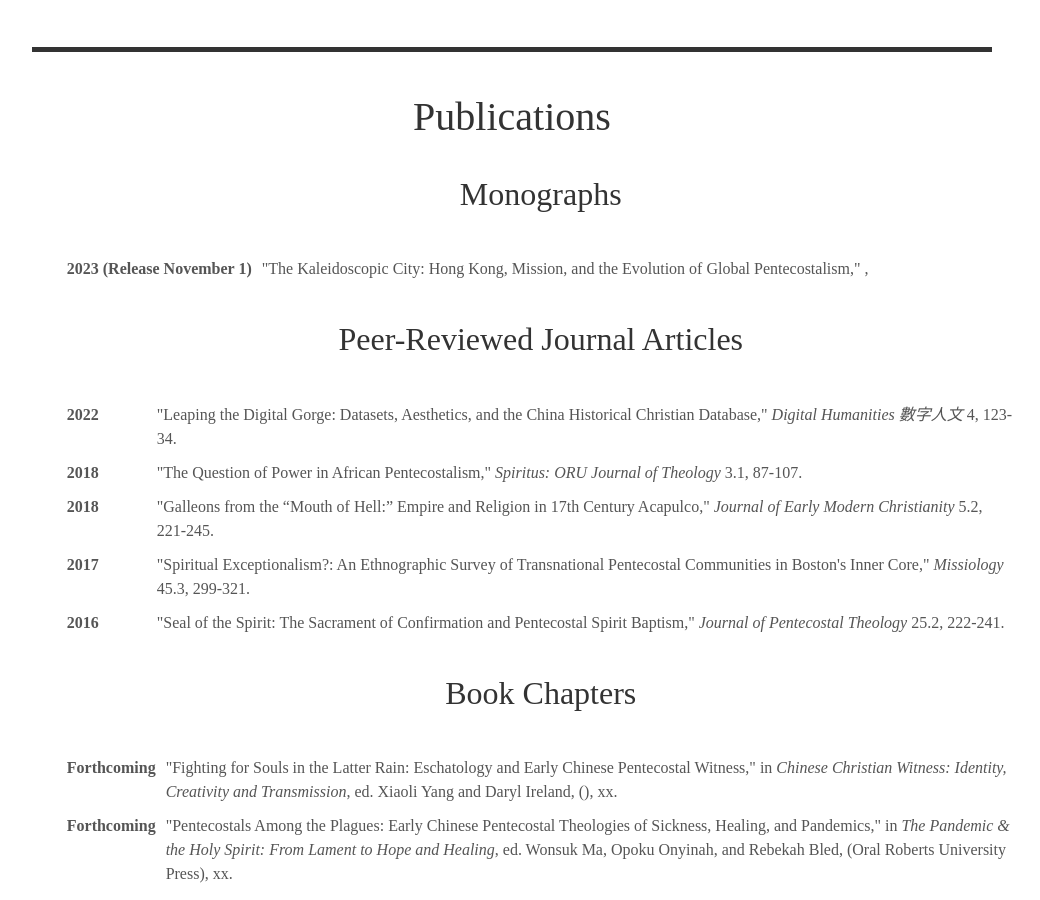
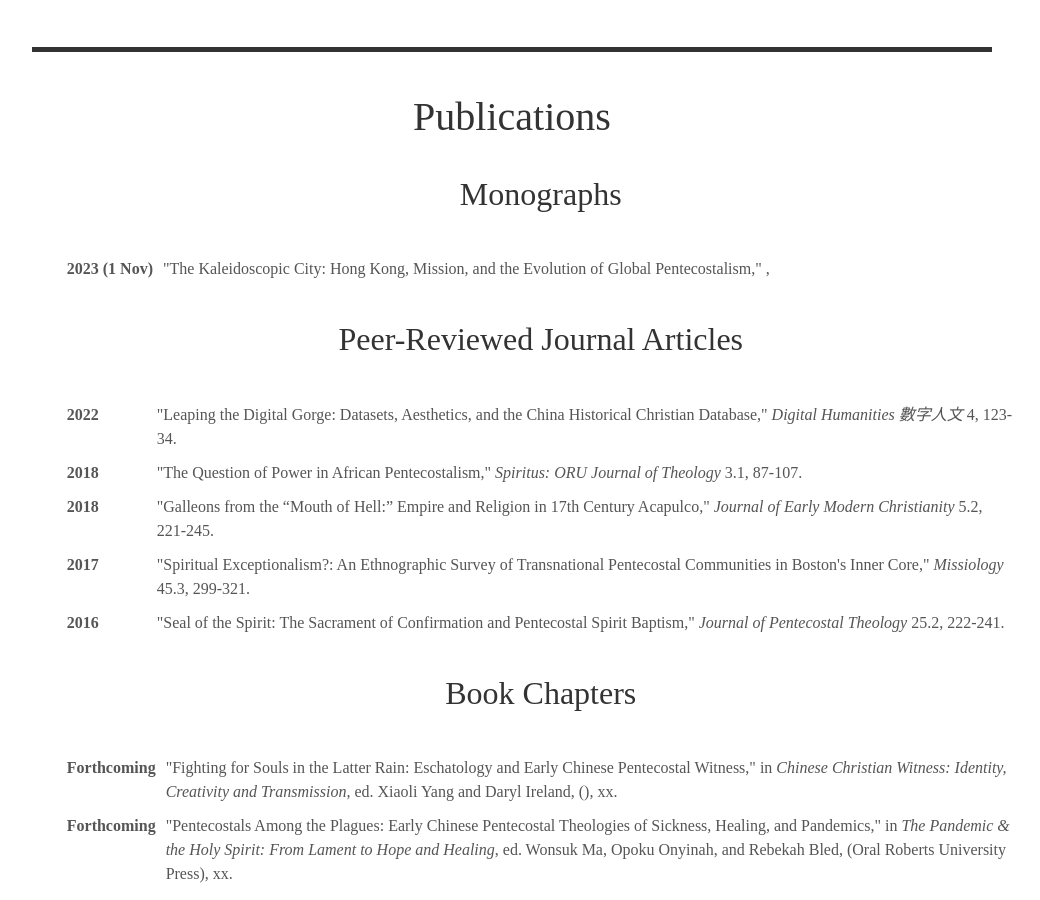
Before and after one commit to alex-mayfield/alex-mayfield.github.io, a Jekyll site: the page built from index.html, in a window 1280 px wide and 900 px high, scrolled down 1531 px. Shown: the whole window, without its empty margins (128-1168 px from the left). Built offline with Jekyll 4.4.1, drawn with Linux system fonts in a browser that asks for light colours; some web fonts are replaced.

Commit message:
Aesthetic Date Fix

```diff
--- a/_data/publications.yml
+++ b/_data/publications.yml
@@ -151,7 +151,7 @@ list:
     author: Ji Li (ed.)
   - title: "The Kaleidoscopic City: Hong Kong, Mission, and the Evolution of Global Pentecostalism"
     type: book
-    year: 2023 (Release November 1)
+    year: 2023 (1 Nov)
     journal:
     vol_iss:
     book:
```
